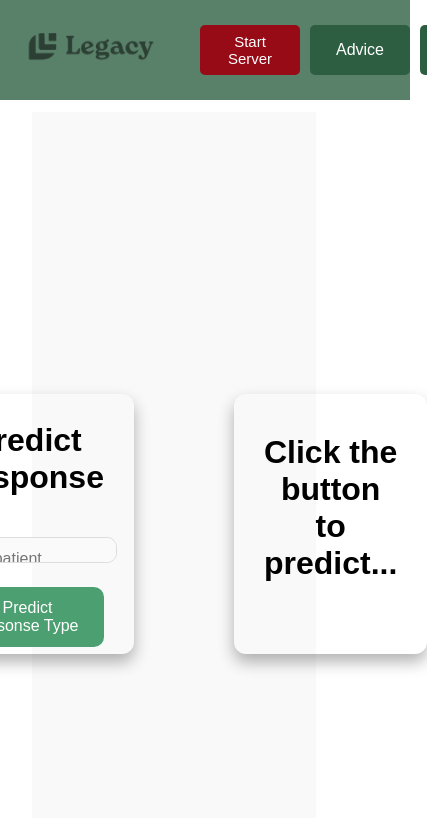
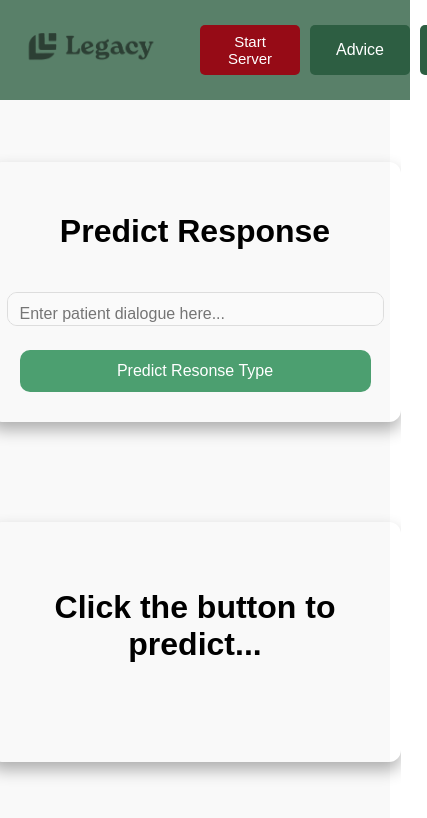
Before and after one commit to pearl-natalia/legacy-web-app, a React (Create React App) app in the folder frontend/: page /predict in a window 390 px wide. Shown: the top 818 px of the page, 427 px wide, since content can reach past the window. Built offline with nearby package versions, Linux system fonts and the light colour scheme.

Commit message:
Fixing responsiveness

```diff
--- a/frontend/src/App.css
+++ b/frontend/src/App.css
@@ -73,11 +73,28 @@
   background-color: #3b7d58;
 }
 
+@media (min-width: 509px) and (max-width: 1310px) {
+
+  #input-box,
+  #output-box {
+    max-width: 300ox;
+    height: 300px;
+  }
+}
+
+
+
 @media (max-width: 508px) {
   #container {
     flex-direction: column;
     align-items: center;
     padding-top: 50px;
+  }
+
+  #input-box,
+  #output-box {
+    width: 90%;
+    height: 200px;
   }
 
   .textarea {
--- a/frontend/src/Predict.css
+++ b/frontend/src/Predict.css
@@ -99,24 +99,33 @@
     /* Darker green on hover */
 }
 
-/* Mobile responsiveness */
-@media (max-width: 480px) {
-    div {
-        width: 90%;
-        padding: 16px;
+@media (min-width: 509px) and (max-width: 1310px) {
+
+    #input-box,
+    #output-box {
+        max-width: 300ox;
+        height: 300px;
+    }
+}
+
+@media (max-width: 508px) {
+    #container {
+        flex-direction: column;
+        align-items: center;
+        padding-top: 50px;
     }
 
-    #container {
+    #input-box,
+    #output-box {
+        width: 90%;
         height: 200px;
     }
 
     .textarea {
-        height: 180px;
-        /* Slightly smaller textarea on mobile */
+        height: 120px;
     }
 
     .button {
         width: 100%;
-        /* Full-width button on mobile */
     }
 }
```
